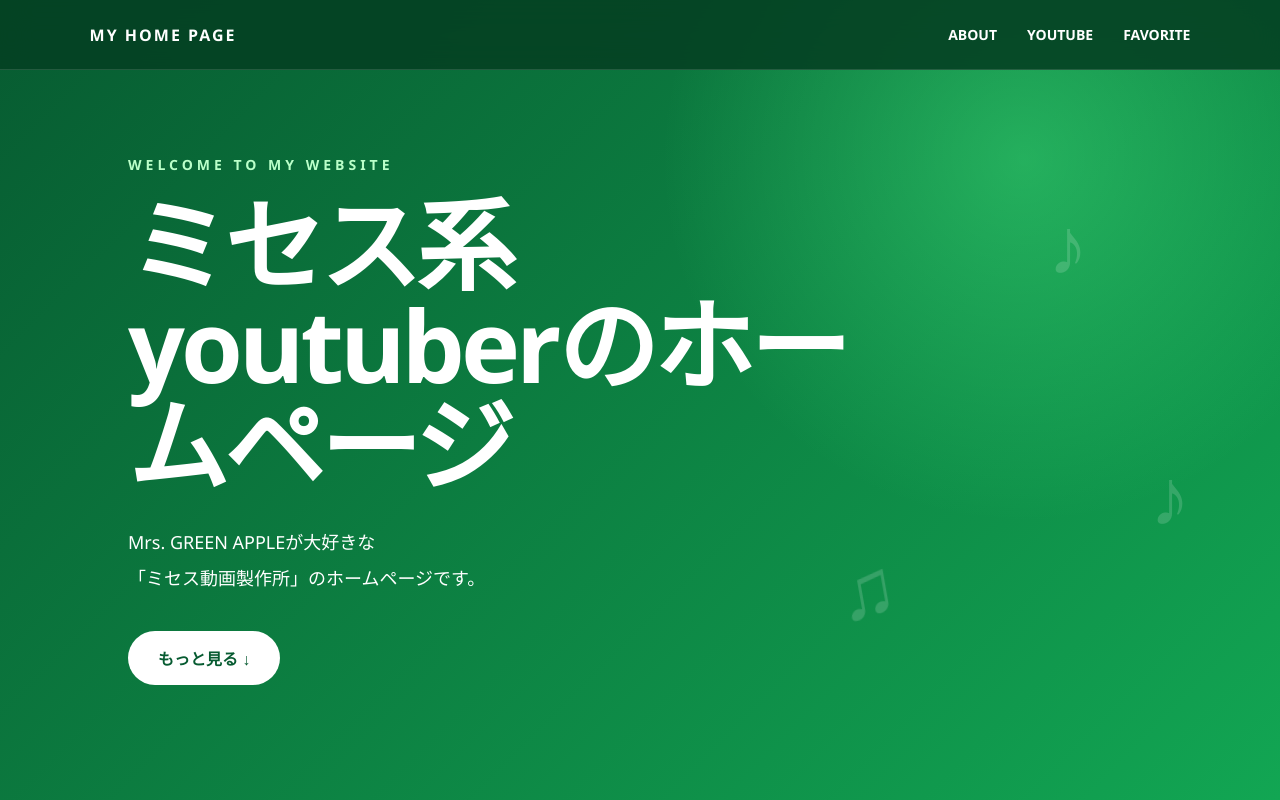
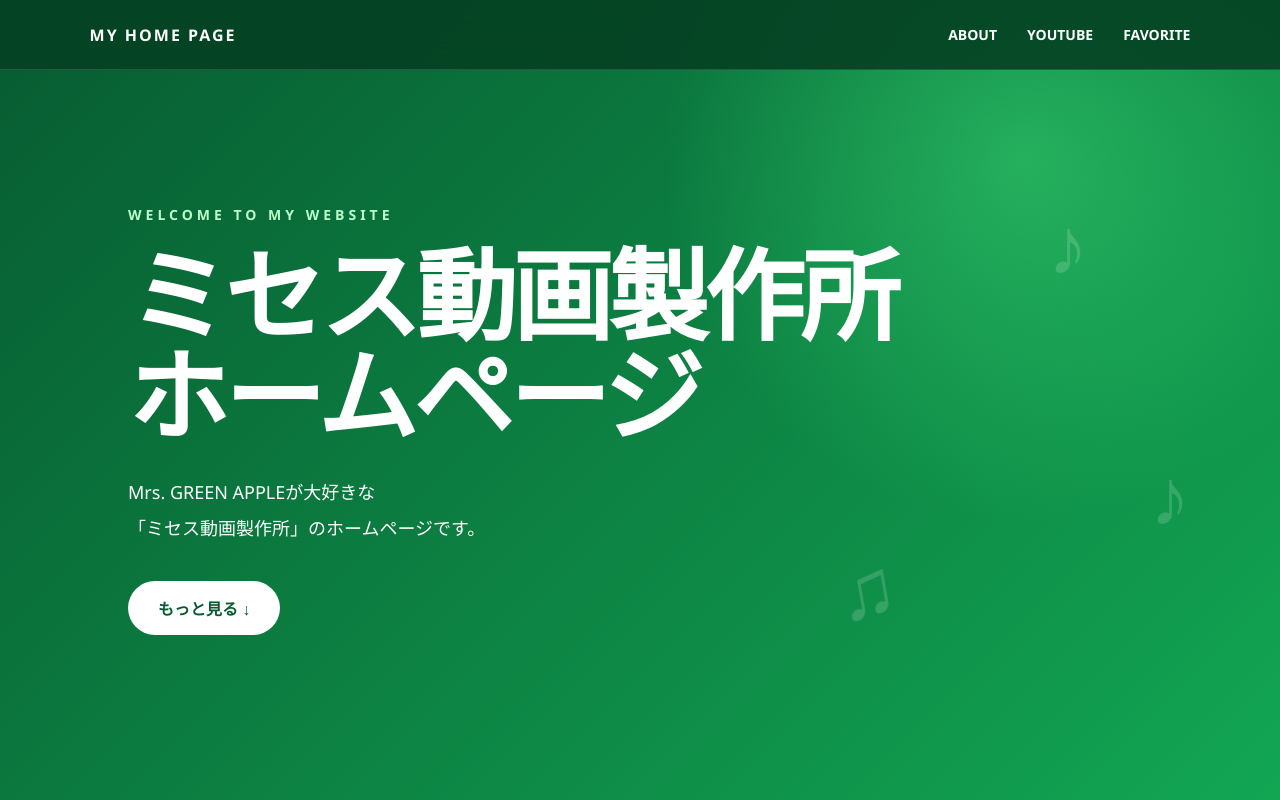
Before and after one commit to mrsgreenapplefan/homepage, a plain HTML site: page index.html in a window 1280 px wide. Shown: the top 800 px of the page. Drawn offline with Linux system fonts and the light colour scheme.

Commit message:
index.html

```diff
--- a/index.html
+++ b/index.html
@@ -20,7 +20,7 @@
         <section class="hero">
             <div class="hero-content">
                 <p class="small-title">WELCOME TO MY WEBSITE</p>
-                <h1>ミセス系youtuberのホームページ<br><span></span></h1>
+                <h1>ミセス動画製作所ホームページ<br><span></span></h1>
                 <p class="hero-text">
                     Mrs. GREEN APPLEが大好きな<br>
                     「ミセス動画製作所」のホームページです。
```
